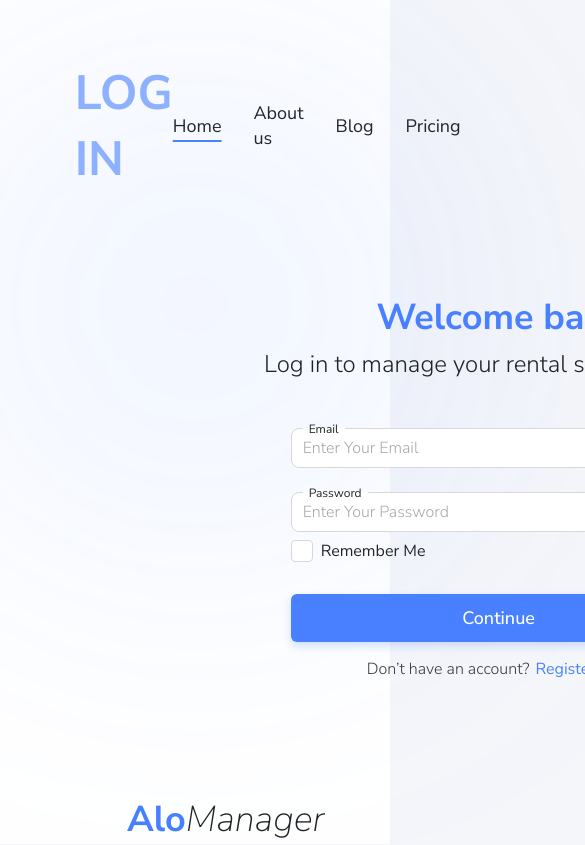
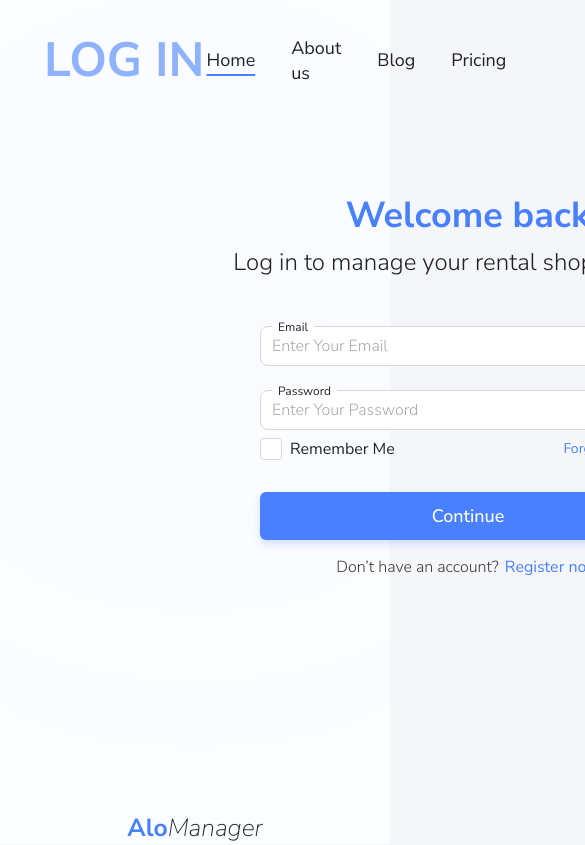
Before and after one commit to francoserjen10/Vendor_frontend_final, a Next.js app: page /login in a window 390 px wide. Shown: the top 845 px of the page, 585 px wide, since content can reach past the window. Built offline with nearby package versions, Linux system fonts and the light colour scheme.

Commit message:
handle error login done

```diff
--- /dev/null
+++ b/shared/constants/index.ts
@@ -0,0 +1,2 @@
+export const emailRegex = /^[^\s@]+@[^\s@]+\.[^\s@]+$/;
+export const passwordRegex = /^(?=.*\d)[a-zA-Z\d]{8,}$/;
--- /dev/null
+++ b/shared/validation/index.ts
@@ -0,0 +1,18 @@
+export type Validator = (value: string) => string | null;
+
+export const required = (msg: string): Validator => (v) =>
+    v?.trim() ? null : msg;
+
+export const pattern = (re: RegExp, msg: string): Validator => (v) =>
+  re.test(String(v)) ? null : msg;
+
+export const minLen = (n: number, msg: string): Validator => (v) =>
+    (v ?? '').length >= n ? null : msg;
+
+export const run = (value: string, validators: Validator[]): string | null => {
+    for (const fn of validators) {
+        const err = fn(value);
+        if (err) return err;
+    }
+    return null;
+};
--- a/src/app/globals.sass
+++ b/src/app/globals.sass
@@ -1,9 +1,8 @@
 @use "./styles/variables" as v
 @use "./styles/mixins" as mixins
+@use "./styles/login/login"
 @use "./styles/common/inputs"
-@use "./styles/login/login"
-
-@import 'bootstrap/dist/css/bootstrap.min.css'
+@use "./styles/common/form-errors"
 
 // Global fonts and styles
 
@@ -54,7 +53,6 @@ html, body
   box-sizing: border-box
   padding: 0
   margin: 0
-
 p, h1, h2, h3, h4, h5, h6, ul, ol
   margin: 0
   padding: 0
--- a/src/app/layout.tsx
+++ b/src/app/layout.tsx
@@ -1,13 +1,16 @@
 'use client'
+import 'bootstrap/dist/css/bootstrap.min.css'
 import "./globals.sass";
 
 export default function RootLayout({ children, }: Readonly<{ children: React.ReactNode; }>) {
 
     return (
-        <html lang="en">
-            <body>
-                {children}
-            </body>
-        </html>
+        <>
+            <html lang="en">
+                <body>
+                    {children}
+                </body>
+            </html>
+        </>
     );
 }
--- a/src/app/login/page.tsx
+++ b/src/app/login/page.tsx
@@ -2,21 +2,49 @@
 import Link from "next/link";
 import { useState } from "react";
 import { Form } from "react-bootstrap";
+import { pattern, required, run } from "../../../shared/validation";
+import { emailRegex, passwordRegex } from "../../../shared/constants";
 
 export default function Login() {
+    const [email, setEmail] = useState('');
+    const [password, setPassword] = useState<string>('');
     const [showPassword, setShowPassword] = useState<boolean>(false);
-    const [password, setPassword] = useState<string>('');
 
+    const [emailError, setEmailError] = useState<string>("");
+    const [passwordError, setPasswordError] = useState<string>("");
+
+    //==============================Visibility Password=====================================
     const togglePasswordVisibility = () => {
         setShowPassword(!showPassword);
     };
 
+    const handleLogin = async (e: React.FormEvent<HTMLFormElement>) => {
+        e.preventDefault();
+        setEmailError("");
+        setPasswordError("");
+
+        const emailErr = run(email, [
+            required('Email address not found'),
+            pattern(emailRegex, 'Email address not found'),
+        ]);
+
+        const passErr = run(password, [
+            required('Incorrect password. Please try again'),
+            pattern(passwordRegex, 'Incorrect password. Please try again'),
+        ]);
+
+        setEmailError(emailErr || '');
+        setPasswordError(passErr || '');
+
+        if (emailErr || passErr) return;
+        // fetch/login real más adelante
+        console.log('Login OK');
+    }
+
     return (
         <div className="login">
-            {/* Glow azul de fondo */}
             <div className="login__glow" aria-hidden />
 
-            {/* Header superior */}
             <header className="login__header container">
                 <h1 className="login__title">LOG IN</h1>
                 <nav className="login__nav">
@@ -31,7 +59,7 @@ export default function Login() {
                 <div className="login__main">
                     <div className="login__panel">
                         <div className="login__success">
-                            <div className="login__intro"> {/* frame */}
+                            <div className="login__intro">
                                 <h2 className="login__welcome">Welcome back</h2>
                                 <h3 className="login__subtitle">
                                     Log in to manage your rental shop with ease
@@ -39,11 +67,11 @@ export default function Login() {
                             </div>
                         </div>
 
-                        <form className="login__form" action="#">
+                        <form className="login__form" noValidate onSubmit={handleLogin}>
                             <div className="login__fields">
                                 <div className="field">
-                                    <div className="field__control">
-                                        <div className="field__label">
+                                    <div className={`field__control ${emailError ? 'field__control--error' : ''}`}>
+                                        <div className={`field__label ${emailError ? 'field__label--error' : ''}`}>
                                             <label htmlFor="email">Email</label>
                                         </div>
                                         <input
@@ -51,14 +79,23 @@ export default function Login() {
                                             type="email"
                                             className="field__input"
                                             placeholder="Enter Your Email"
+                                            value={email}
+                                            onChange={(e) => {
+                                                setEmail(e.target.value);
+                                                if (emailError) setEmailError("");
+                                            }}
+                                        // onChange real => findCompanies(e.target.value)}
                                         />
                                     </div>
+                                    {emailError && (
+                                        <p className="field__error">{emailError}</p>
+                                    )}
                                 </div>
 
                                 <div className="container__password">
                                     <div className="field">
-                                        <div className="field__control">
-                                            <div className="field__label">
+                                        <div className={`field__control ${passwordError ? 'field__control--error' : ''}`}>
+                                            <div className={`field__label ${passwordError ? 'field__label--error' : ''}`}>
                                                 <label htmlFor="password">Password</label>
                                             </div>
                                             <input
@@ -66,7 +103,11 @@ export default function Login() {
                                                 type={showPassword ? 'text' : 'password'}
                                                 className="field__input"
                                                 placeholder="Enter Your Password"
-                                                onChange={(e) => setPassword(e.target.value)}
+                                                value={password}
+                                                onChange={(e) => {
+                                                    setPassword(e.target.value);
+                                                    if (passwordError) setPasswordError("");
+                                                }}
                                             />
                                             <button
                                                 className="login__page__showpass__btn"
@@ -80,6 +121,9 @@ export default function Login() {
                                                 )}
                                             </button>
                                         </div>
+                                        {passwordError && (
+                                            <p className="field__error">{passwordError}</p>
+                                        )}
                                     </div>
                                     <div className="login__page__form__remember__password">
                                         <label className="login__checkbox__remember">
@@ -97,7 +141,12 @@ export default function Login() {
                                 </div>
                             </div>
                             <div className="container__btn__login__link">
-                                <button className="login__btn" type="submit">Continue</button>
+                                <button
+                                    className="login__btn"
+                                    type="submit"
+                                >
+                                    Continue
+                                </button>
                                 <div className="login__footer">
                                     <span className="login__muted">Don’t have an account?</span>
                                     <Link className="link__register__new" href="/register">Register now</Link>
@@ -109,7 +158,7 @@ export default function Login() {
                 </div>
             </section>
             <div className="login__brand">
-                <strong>Alo</strong><span>Manager</span>
+                <h2><strong>Alo</strong><span>Manager</span></h2>
             </div>
         </div>
     );
--- a/styles/common/inputs.sass
+++ b/styles/common/inputs.sass
@@ -1,6 +1,6 @@
 @use "./styles/variables" as v
 
-.login .form-check-input
+.main-checkbox .form-check-input
   width: 22px
   height: 22px
   margin: 0
--- a/styles/login/login.sass
+++ b/styles/login/login.sass
@@ -19,8 +19,7 @@
   display: flex
   align-items: center
   justify-content: space-between
-  //height: 65px
-  margin-top: 60px
+  margin-top: 32px
   flex-wrap: nowrap
 
 .login__main
@@ -30,12 +29,12 @@
   margin: 0
   font-size: 48px
   font-weight: 700
-  line-height: normal
   color: v.$primary
   opacity: .6
-  letter-spacing: 0
+  white-space: nowrap
 
 .login__nav
+  position: relative
   display: flex
   align-items: center
   gap: 32px
@@ -46,11 +45,11 @@
   font-weight: 400
   font-size: 18px
   line-height: 25px
-  letter-spacing: 0
-  padding: 0
+  padding: 0 2px
   border: 0
   color: v.$text-dark
   text-decoration: none
+  position: relative
   &--active
     text-decoration-line: underline
     text-decoration-color: v.$primary
@@ -69,22 +68,22 @@
 
 .login__success
   width: 100%
-  display: grid
+  display: flex
+  flex-direction: column
+  align-items: center
   gap: 16px
-  justify-items: center
 
 .login__intro
-  display: grid
-  justify-items: center
-  align-items: start
+  display: flex
+  flex-direction: column
+  align-items: center
   gap: 6px
   width: 100%
 
 .login__intro > *
   max-width: 470px
-  width: fit-content
   text-align: center
-  line-height: normal;
+  line-height: normal
 
 .login__welcome
   font-weight: 700
@@ -92,7 +91,7 @@
   line-height: normal
   color: v.$primary
   margin: 0
-  white-space: nowrap
+  white-space: normal
 
 .login__subtitle
   font-weight: 300
@@ -115,7 +114,7 @@
 .field
   width: 100%
   display: grid
-  gap: 16px
+  gap: 6px
 
   .field__control
     position: relative
@@ -137,6 +136,7 @@
       font-size: 16px
       font-weight: 300
       font-family: 'Nunito Sans', sans-serif
+      padding-right: 36px
       line-height: normal
       color: v.$text-dark
       background: transparent
@@ -145,16 +145,15 @@
         font-weight: 300
 
     .field__label
-      display: flex
-      gap: 10px
       position: absolute
+      top: 0
       left: 11px
-      top: 0
       transform: translateY(-50%)
       padding: 0 6px
+      display: flex
       font-size: 12px
+      font-weight: 400
       line-height: 16px
-      font-weight: 400
       color: v.$text-dark
       z-index: 1
       &::after
@@ -162,7 +161,7 @@
         position: absolute
         left: 0
         right: 0
-        top: calc(50% - 1px)
+        top: calc(50% - 1.5px)
         height: 7px
         background: v.$surface
         z-index: 1
@@ -181,25 +180,26 @@
 
 .login__page__form__remember__password
   display: flex
-  margin: 0
   align-items: center
   justify-content: space-between
+  margin: 0
 
 .login__checkbox__remember
+  display: inline-flex
+  align-items: center
   margin: 0
-  display: flex
-  align-items: center
   line-height: normal
   gap: 8px
   > p
     margin: 0
 
 .forgot__password
+  font-size: 14px
+  font-weight: 400
   color: v.$primary
-  font-weight: 400
-  font-size: 14px
-  line-height: auto
   text-decoration: none
+  &:hover
+    text-decoration: underline
 
 .container__btn__login__link
   display: flex
@@ -242,16 +242,17 @@
   text-decoration: none
 
 .login__brand
-  display: flex
-  justify-content: center
-  text-align: center
-  padding: 0 127px
-  //margin: 24px 0 40px
-  margin-top: clamp(28px, 5vh, 56px)
+  display: inline-flex
+  align-items: baseline
+  margin: clamp(16px, 2vh, 24px) auto 0
+  padding: 0
+  max-width: max-content
+  font-family: "Nunito Sans"
   font-size: 36px
-  font-family: "Nunito Sans", Helvetica
+  line-height: 1
   font-weight: 700
-  padding: 0 127px
+  h2
+    margin: 0
   strong
     color: v.$primary
     font-weight: 700
@@ -264,56 +265,53 @@
   position: absolute
   inset: 0
   pointer-events: none
+  overflow: clip
   &::before
+    --glow-size: 700px
+    --glow-blur: 370px
     content: ""
     position: absolute
-    width: clamp(520px, 46vw, 780px)
-    height: clamp(520px, 46vw, 780px)
     left: 50%
     top: 36%
     transform: translate(-50%, -50%)
-    border-radius: 50%
+    width: var(--glow-size)
+    height: var(--glow-size)
+    border-radius: 100%
     background: rgba(72, 128, 255, 0.10)
-    filter: blur(150px)
+    filter: blur(var(--glow-blur))
+    z-index: 0
     will-change: transform, filter
-    z-index: 0
 
-@media (min-width: 1440px)
-  .container
-    max-width: min(1360px, 100vw - 96px)
+@media (max-height: 900px) and (min-width: 1280px)
+  .login__glow::before
+    /* un pelín más chico para no “empujar” visualmente */
+    --glow-size: clamp(560px, 40vw, 760px)
+    --glow-blur: 180px
 
 @media (min-width: 1600px)
   .container
     max-width: min(1440px, 100vw - 128px)
-
   .login__main
-    margin-top: clamp(96px, 14vh, 220px)
-
+    margin-top: clamp(64px, 12vh, 180px)
+  .login__brand
+    margin: clamp(24px, 3vh, 48px) auto 0
   .login__glow::before
-    width: clamp(620px, 42vw, 900px)
-    height: clamp(620px, 42vw, 900px)
-    filter: blur(200px)
-
-  .login__brand
-    margin-block: clamp(32px, 4vh, 48px) clamp(64px, 8vh, 96px)
+    --glow-size: clamp(620px, 42vw, 900px)
+    --glow-blur: 200px
 
 @media (min-width: 1920px)
   .container
     max-width: min(var(--max-width), 100vw - 160px)
-
   .login__main
     margin-top: clamp(112px, 15vh, 240px)
-
+  .login
+    row-gap: clamp(16px, 3vh, 40px)
+  .login__brand
+    margin: 0 auto 0
+    position: relative
+    transform: translateY(calc(-1 * clamp(12px, 1.6vh, 28px)))
   .login__glow::before
-    width: clamp(720px, 40vw, 1040px)
-    height: clamp(720px, 40vw, 1040px)
-    filter: blur(240px)
-
-  .login__brand
-    margin-block: clamp(36px, 4vh, 56px) clamp(72px, 9vh, 120px)
-
+    --glow-size: clamp(720px, 38vw, 980px)
+    --glow-blur: 220px
   .login__welcome
     font-size: 42px
-
-  .field__label::after
-    top: calc(50% - 1.5px) !important
--- a/styles/variables.sass
+++ b/styles/variables.sass
@@ -4,3 +4,4 @@ $primary: #4880FF
 $text-dark: #202224
 $placeholder: #A9A9A9
 $border: #D7D7D7
+$danger: #FF5A5A
```
Also changed, not shown: styles/common/form-errors.sass (added, +21 -0 lines).
